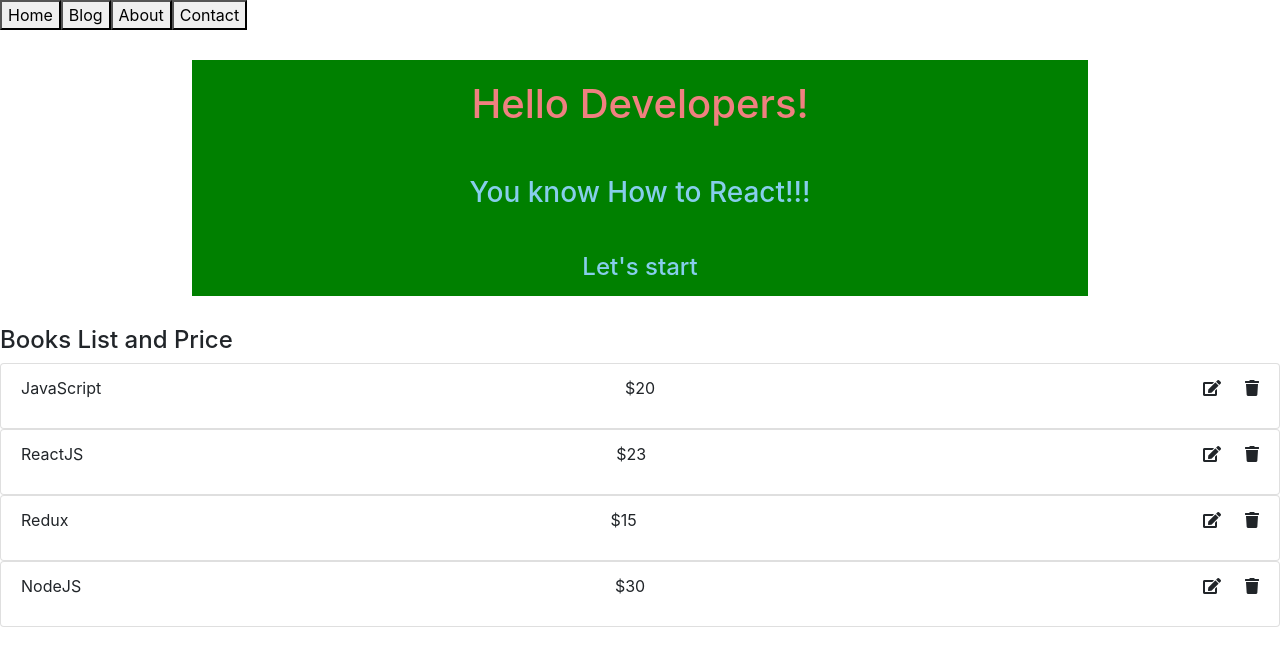
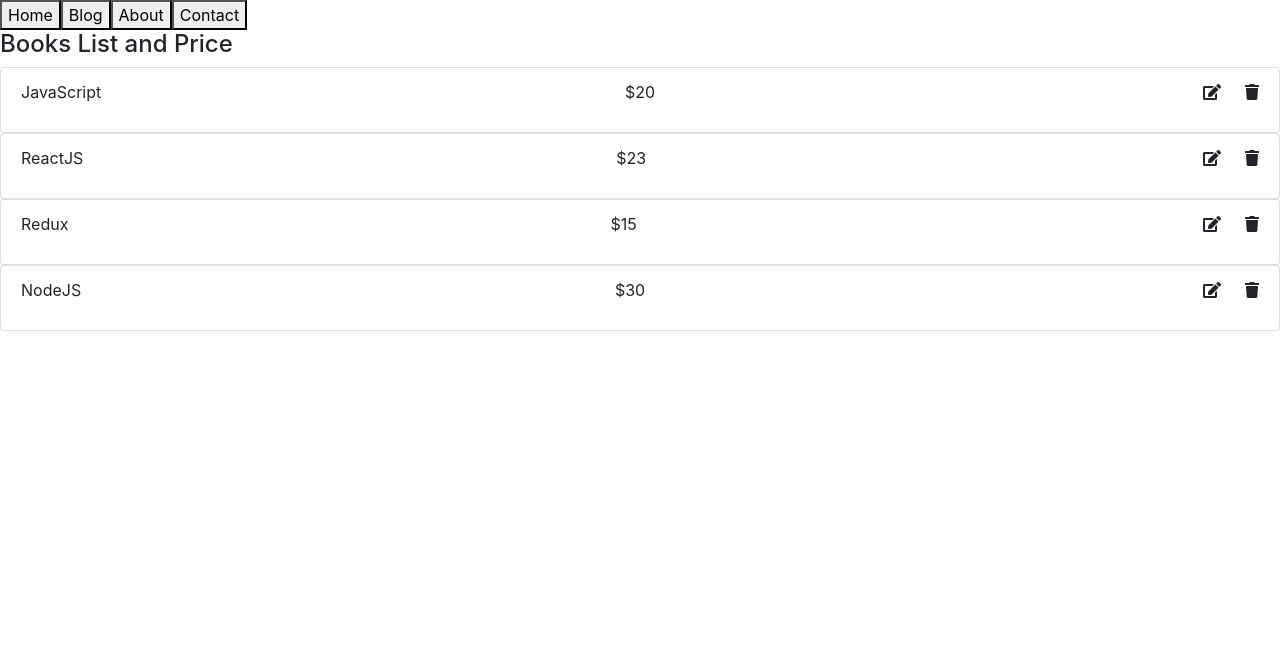
Before and after one commit to mdajgarhossain/React-Beginners-To-Advanced, a React (Create React App) app: page / in a window 1280 px wide. Shown: the top 666 px of the page. Built offline with nearby package versions, Linux system fonts and the light colour scheme.

Commit message:
Simple review of Lifecycle Methods

```diff
--- a/src/components/App.js
+++ b/src/components/App.js
@@ -24,6 +24,7 @@
 import MyApplication from './MyComponents/PassCallbackasProps';
 import StyledComponent from './MyComponents/StylesWithCSS';
 import BooksApp from './MyComponents/List/Books/BooksApp';
+import LifecycleComponent from './MyComponents/LifecycleMethods';
 
 function App() {
   return (
@@ -73,9 +74,11 @@
 
       <MyApplication /> */}
 
-      <StyledComponent />
+      {/* <StyledComponent /> */}
 
       <BooksApp />
+
+      {/* <LifecycleComponent /> */}
     </div>
   );
 }
--- a/src/components/MyComponents/List/Books/Book.js
+++ b/src/components/MyComponents/List/Books/Book.js
@@ -15,6 +15,10 @@
                 isEditable: false
             });
         }
+    }
+
+    componentWillUnmount() {
+        console.log('Book componentWillUnmount');
     }
 
     editHandler = () => {
--- a/src/components/MyComponents/List/Books/BooksApp.js
+++ b/src/components/MyComponents/List/Books/BooksApp.js
@@ -4,7 +4,10 @@
 //Twinkle cats : Working with List is React
 class BooksApp extends Component {
 
-    state = {
+    constructor(props) {
+        super(props);
+
+        this.state = {
             books: [
                 {
                     name: 'JavaScript',
@@ -28,6 +31,19 @@
                 }
             ]
         };
+
+        console.log('BooksApp Constructor');
+    }
+
+    componentDidMount() {
+        console.log('BooksApp componentDidMount');
+
+    }
+
+    componentDidUpdate() {
+        console.log('BooksApp componentDidUpdate');
+    }
+
 
     inputHandler = (name, id) => {
         let newBooks = this.state.books.map((book) => {
@@ -56,6 +72,8 @@
     }
 
     render() {
+        console.log('BooksApp Render');
+
         return(
             <div>
                 <h4>Books List and Price</h4>
@@ -66,3 +84,14 @@
 }
 
 export default BooksApp
+
+/*Summary:
+constructor()
+render()
+Call all child lifecycle methods
+componentDidMount()
+or
+componentWillUnmount()
+or
+componentDidUpdate()
+*/
```
Lines whose indentation alone changed are shown as unchanged.
